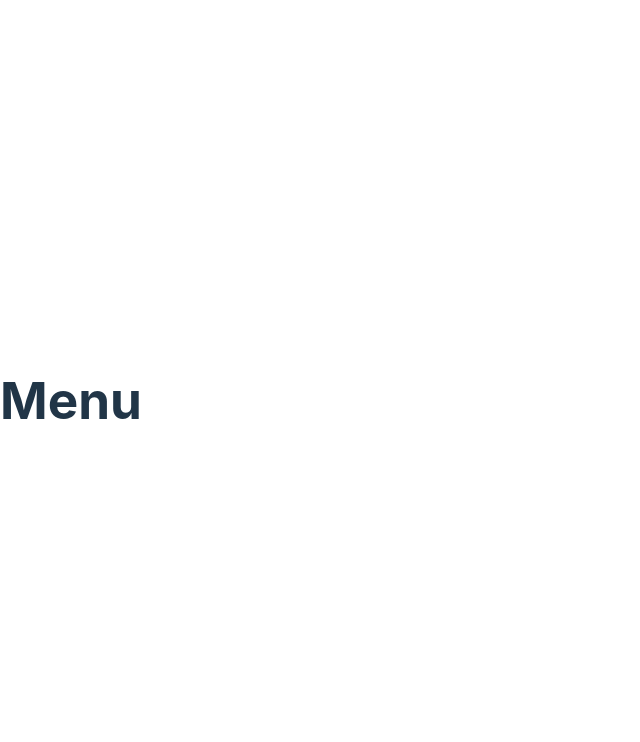
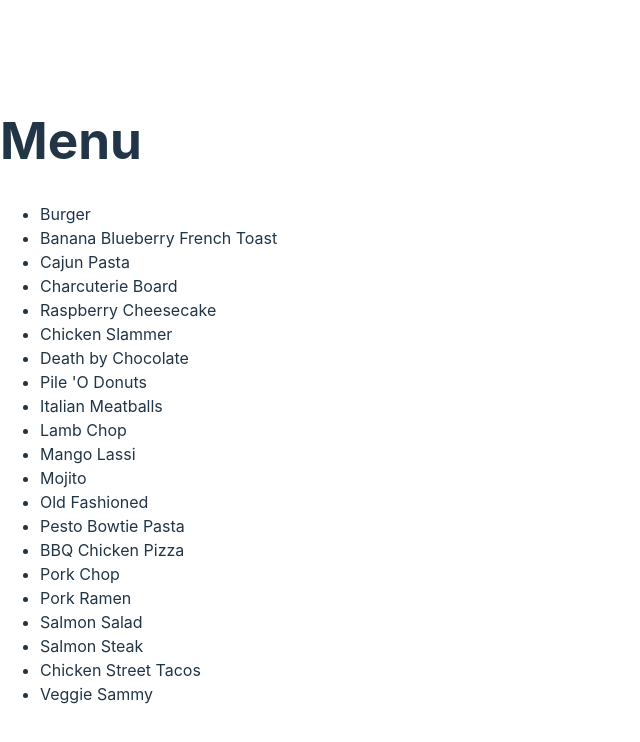
Before and after one commit to vincentowler/everlaw-shoes, a React (Vite) app: page / in a window 1280 px wide. Shown: the top 742 px of the page, without its empty margins (0-640 px from the left). Built offline with nearby package versions, Linux system fonts and the light colour scheme.

Commit message:
display menu

```diff
--- a/src/Menu.tsx
+++ b/src/Menu.tsx
@@ -1,3 +1,14 @@
+import { Food, foods } from "./foods";
+
 export function Menu() {
-  return <h1>Menu</h1>;
+  function renderFood(food: Food) {
+    return <li>{food.name}</li>;
+  }
+
+  return (
+    <>
+      <h1>Menu</h1>
+      <ul>{foods.map(renderFood)}</ul>
+    </>
+  );
 }
--- /dev/null
+++ b/src/foods.ts
@@ -0,0 +1,175 @@
+export type Food = {
+  name: string;
+  image: string;
+  price: number;
+  description: string;
+  tags: Array<FoodTag>;
+};
+
+export type FoodTag =
+  | "Breakfast"
+  | "Lunch"
+  | "Dinner"
+  | "Dessert"
+  | "Drink"
+  | "Appetizer"
+  | "Spicy"
+  | "Vegetarian"
+  | "Alcoholic";
+
+export const foods: Array<Food> = [
+  {
+    name: "Burger",
+    image: "burger.jpg",
+    price: 8.99,
+    description:
+      "This ain't your average burger. Topped with our tangy cheddar cheese sauce, fresh lettuce, and tomato.",
+    tags: ["Lunch", "Dinner"],
+  },
+  {
+    name: "Banana Blueberry French Toast",
+    image: "banana-french-toast.jpg",
+    price: 9.99,
+    description: "Delicious french toast with banana and blueberry.",
+    tags: ["Breakfast"],
+  },
+  {
+    name: "Cajun Pasta",
+    image: "cajun-pasta.jpg",
+    price: 16.99,
+    description: "Creole-style pasta that's guaranteed to make you sweat.",
+    tags: ["Lunch", "Dinner", "Spicy"],
+  },
+  {
+    name: "Charcuterie Board",
+    image: "charcuterie.jpg",
+    price: 14.99,
+    description:
+      "Delicious assortment of locally-sourced meats, cheeses, and spreads.",
+    tags: ["Appetizer"],
+  },
+  {
+    name: "Raspberry Cheesecake",
+    image: "cheesecake.jpg",
+    price: 7.99,
+    description: "Heavenly cheesecake with a sweet raspberry topping.",
+    tags: ["Dessert"],
+  },
+  {
+    name: "Chicken Slammer",
+    image: "chicken-slammer.jpg",
+    price: 11.99,
+    description:
+      "Our outrageous chicken sandwich topped with pickled onions and jalapenos.",
+    tags: ["Lunch", "Dinner", "Spicy"],
+  },
+  {
+    name: "Death by Chocolate",
+    image: "death-by-chocolate.jpg",
+    price: 8.99,
+    description:
+      "Decadent chocolate pudding topped with chocolate cookies, chocolate frosting, and whipped cream.",
+    tags: ["Dessert"],
+  },
+  {
+    name: "Pile 'O Donuts",
+    image: "donuts.jpg",
+    price: 6.99,
+    description: "Delicious assortment of unique donuts. Guaranteed to please!",
+    tags: ["Dessert"],
+  },
+  {
+    name: "Italian Meatballs",
+    image: "italian-meatballs.jpg",
+    description: "Spiced meatballs served with a rich tomato sauce.",
+    price: 13.99,
+    tags: ["Dinner"],
+  },
+  {
+    name: "Lamb Chop",
+    image: "lamb-chop.jpg",
+    description: "Delicious lamb chop topped with a Mango chutney.",
+    price: 19.99,
+    tags: ["Dinner"],
+  },
+  {
+    name: "Mango Lassi",
+    image: "mango-lassi.jpg",
+    description: "Creamy Mango-flavored delight, served ice cold.",
+    price: 4.99,
+    tags: ["Drink"],
+  },
+  {
+    name: "Mojito",
+    image: "mojito.jpg",
+    description: "A refreshing minty cocktail.",
+    price: 6.99,
+    tags: ["Drink", "Alcoholic"],
+  },
+  {
+    name: "Old Fashioned",
+    image: "old-fashioned.jpg",
+    description: "A classic cocktail with a twist.",
+    price: 7.99,
+    tags: ["Drink", "Alcoholic"],
+  },
+  {
+    name: "Pesto Bowtie Pasta",
+    image: "pesto-bowtie-pasta.jpg",
+    description:
+      "Delicious whole wheat pasta topped with our zesty pesto sauce.",
+    price: 12.99,
+    tags: ["Lunch", "Dinner"],
+  },
+  {
+    name: "BBQ Chicken Pizza",
+    image: "pizza.jpg",
+    description:
+      "Our homemade thin-crust pizza topped with BBQ chicken and our house cheese blend.",
+    price: 14.99,
+    tags: ["Lunch", "Dinner"],
+  },
+  {
+    name: "Pork Chop",
+    image: "pork-chop.jpg",
+    description: "Thick-cut Pork Chop with a sweet apple glaze.",
+    price: 16.99,
+    tags: ["Dinner"],
+  },
+  {
+    name: "Pork Ramen",
+    image: "ramen.jpg",
+    description: "Delicious bowl of ramen with pork and vegetables.",
+    price: 11.99,
+    tags: ["Lunch", "Dinner"],
+  },
+  {
+    name: "Salmon Salad",
+    image: "salmon-salad.jpg",
+    description:
+      "Fresh salad topped with grilled salmon, mixed vegetables, and our house vinaigrette.",
+    price: 14.99,
+    tags: ["Lunch", "Dinner", "Vegetarian"],
+  },
+  {
+    name: "Salmon Steak",
+    image: "salmon.jpg",
+    description: "Seared salmon steak topped with a sweet mango glaze.",
+    price: 18.99,
+    tags: ["Dinner"],
+  },
+  {
+    name: "Chicken Street Tacos",
+    image: "street-tacos.jpg",
+    description: "Delicious chicken tacos with a spicy mango salsa.",
+    price: 9.99,
+    tags: ["Lunch", "Dinner", "Spicy"],
+  },
+  {
+    name: "Veggie Sammy",
+    image: "veggie-sammy.jpg",
+    description: "Fresh grilled veggies on our homemade toasted sourdough.",
+    price: 8.99,
+    tags: ["Lunch", "Dinner", "Vegetarian"],
+  },
+];
```
